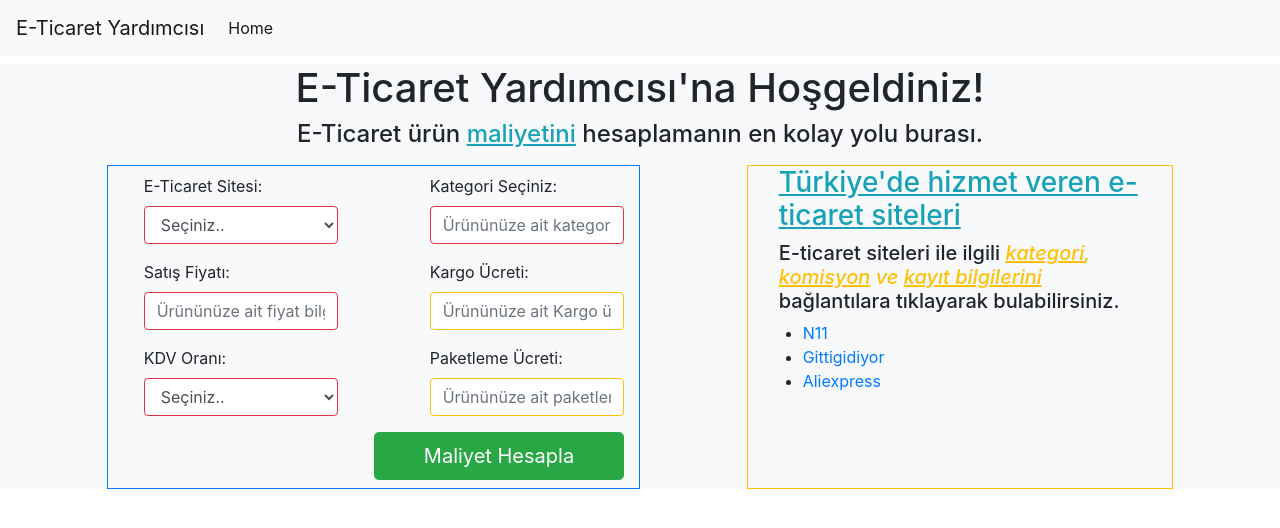
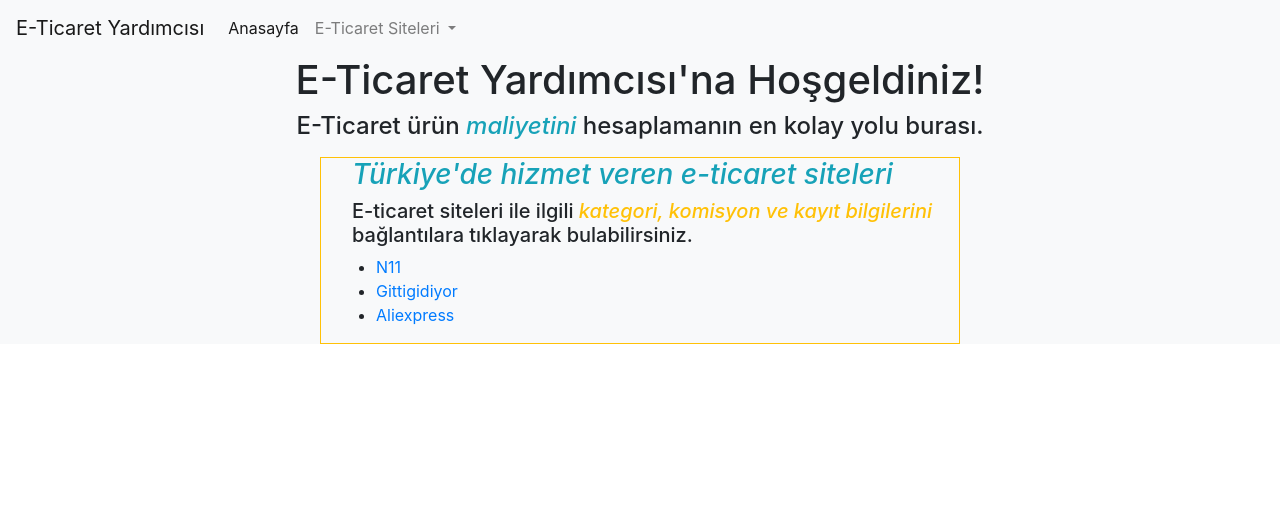
Before and after one commit to EralpB/eticaretyardimcisi.com, a Django app: page / in a window 1280 px wide. Shown: the top 528 px of the page. Run offline with Django 3.2, Linux system fonts and the light colour scheme; data comes from the database, SQL or seed files in the repository; some libraries are stand-ins or nearby versions.

Commit message:
Rötuşlar

```diff
--- a/eticaret/views.py
+++ b/eticaret/views.py
@@ -11,8 +11,6 @@ class HomePageView(TemplateView):
 
     def get_context_data(self, **kwargs):
         website = self.request.GET.get('websiteInfo', None)
-
-        print(website)
         context = super().get_context_data(**kwargs)
         context['websites'] = Website.objects.all()
         return context
@@ -38,6 +36,7 @@ class CategoryDetailView(TemplateView):
         context = super().get_context_data(**kwargs)
         website = Website.objects.get(id=kwargs['pk'])
         category = Category.objects.get(id=kwargs['category_pk'])
+        context['websites'] = Website.objects.all()
         context['website'] = website
         context['category'] = category
 
--- a/templates/body.html
+++ b/templates/body.html
@@ -1,76 +1,15 @@
-        <div class="container-fluid backgroundcolor mt-2">
+        <div class="container-fluid backgroundcolor">
             <div class="row-2">
                 <div class="col-md-12 text-center">
                     <h1> E-Ticaret Yardımcısı'na Hoşgeldiniz! </h1>
-                    <p class="h4">E-Ticaret ürün <u class="text-info">maliyetini</u> hesaplamanın en kolay yolu burası.</p>
+                    <p class="h4">E-Ticaret ürün <i class="text-info">maliyetini</i> hesaplamanın en kolay yolu burası.</p>
                 </div>
             </div>
             <div class="row mt-3">
-                <div class="col-md-1"></div>
+                <div class="offset-md-3 col-md-6 border border-warning">
+                    <h3 class="text-info pl-3"> <i>Türkiye'de hizmet veren e-ticaret siteleri</i> </h3>
 
-                <div class="col-md-5 border border-primary" >
-                    <form method="get">
-                        <div class="form-row ml-3 mt-2">
-                            <div class="form-group col-md-5">
-                                <label for="inputWebSite">E-Ticaret Sitesi:</label>
-                                <select name="websiteInfo" id="inputWebSite" class="form-control  border border-danger">
-                                    <option  selected>Seçiniz..</option>
-                                    {% for website in websites %}
-                                        <option value="{{ website.id }}">{{ website.name }}</option>
-                                    {% endfor %}
-                                </select>
-                            </div>
-
-                            <div class="col-md-2"></div>
-
-                            <div class="form-group col-md-5">
-                                <label for="inputCategory">Kategori Seçiniz:</label>
-                                <input type="text" name="websiteCategory" class="form-control  border border-danger" id="inputCategory" placeholder="Ürününüze ait kategori bilgisi">
-                            </div>
-                        </div>
-
-                        <div class="form-row ml-3">
-                            <div class="form-group col-md-5">
-                                <label for="inputPrice">Satış Fiyatı:</label>
-                                <input type="text" name="websiteCategory" class="form-control  border border-danger" id="inputPrice" placeholder="Ürününüze ait fiyat bilgisi">
-                            </div>
-
-                            <div class="col-md-2"></div>
-
-                            <div class="form-group col-md-5">
-                                <label for="inputCargoPrice">Kargo Ücreti:</label>
-                                <input type="text" name="cargoPrice" class="form-control  border border-warning" id="inputCargoPrice" placeholder="Ürününüze ait Kargo ücreti">
-                            </div>
-                        </div>
-
-                        <div class="form-row ml-3">
-                            <div class="form-group col-md-5">
-                                <label for="inputTaxRate">KDV Oranı:</label>
-                                <select name="taxRate" id="inputTaxRate" class="form-control  border border-danger">
-                                    <option selected>Seçiniz..</option>
-                                    <option value="18">%18</option>
-                                    <option value="8">%8</option>
-                                    <option value="1">%1</option>
-                                </select>
-                            </div>
-
-                            <div class="col-md-2"></div>
-
-                            <div class="form-group col-md-5">
-                                <label for="inputCargoPrice">Paketleme Ücreti:</label>
-                                <input type="text" name="packagePrice" class="form-control  border border-warning" id="inputCargoPrice" placeholder="Ürününüze ait paketleme ücreti">
-                            </div>
-                      </div>
-                      <button type="submit" class="btn btn-success btn-lg mb-2 float-right" style="width:250px;">Maliyet Hesapla</button>
-                    </form>
-                </div>
-
-                <div class="col-md-1 mt-2"></div>
-
-                <div class="col-md-4 border border-warning">
-                    <h3 class="text-info pl-3"> <u>Türkiye'de hizmet veren e-ticaret siteleri</u> </h3>
-
-                    <h5 class=" pl-3"> E-ticaret siteleri ile ilgili <span class="text-warning font-italic"> <u>kategori</u>, <u>komisyon</u> ve <u>kayıt bilgilerini</u> </span> bağlantılara tıklayarak bulabilirsiniz. </h5>
+                    <h5 class=" pl-3"> E-ticaret siteleri ile ilgili <span class="text-warning font-italic"> <i>kategori</i>, <i>komisyon</i> ve <i>kayıt bilgilerini</i> </span> bağlantılara tıklayarak bulabilirsiniz. </h5>
                     <ul>
                         {% for website in websites %}
                             <li><a href="/{{ website.id }}"> {{ website.name }} </a> </li>
--- a/templates/navbar.html
+++ b/templates/navbar.html
@@ -7,12 +7,9 @@
     <div class="collapse navbar-collapse" id="navbarSupportedContent">
       <ul class="navbar-nav mr-auto">
         <li class="nav-item active">
-          <a class="nav-link" href="{% url 'home' %}">Home <span class="sr-only">(current)</span></a>
+          <a class="nav-link" href="{% url 'home' %}">Anasayfa <span class="sr-only">(current)</span></a>
         </li>
-        <!--
-        <li class="nav-item">
-          <a class="nav-link" href="#">Link</a>
-        </li>
+
         <li class="nav-item dropdown">
           <a class="nav-link dropdown-toggle" href="#" id="navbarDropdown" role="button" data-toggle="dropdown" aria-haspopup="true" aria-expanded="false">
             E-Ticaret Siteleri
@@ -23,7 +20,7 @@
             {% endfor %}
           </div>
         </li>
-        -->
+
       </ul>
     </div>
   </nav>
```
Also changed, not shown: templates/category_detail.html (+6 -7 lines).
